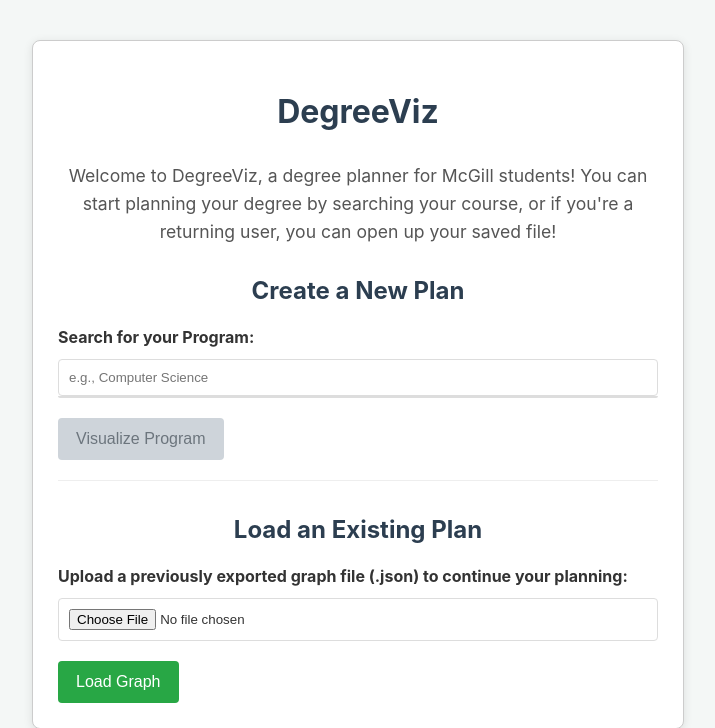
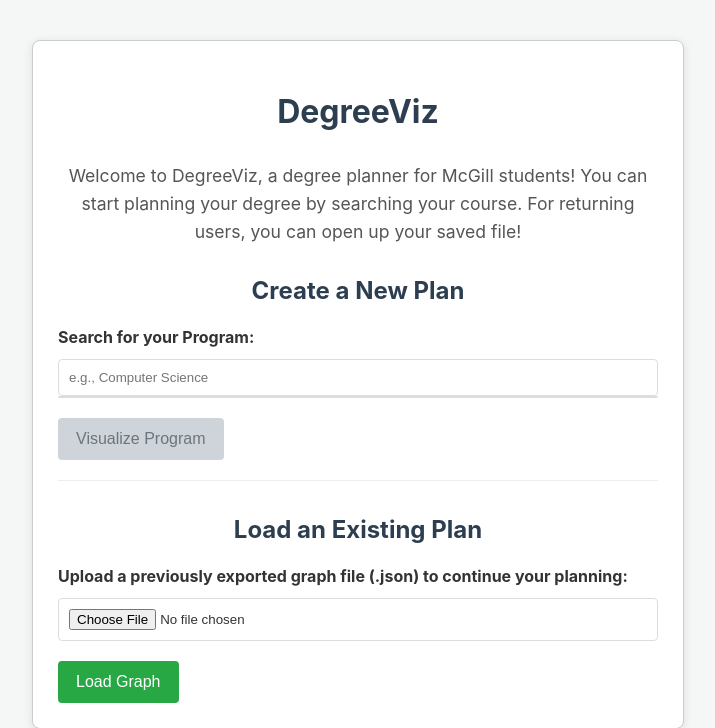
Before and after one commit to an-andrey/degreeViz, a Flask app: page / in a window 1280 px wide. Shown: the top 728 px of the page, without its empty margins (282-997 px from the left). Run offline with Flask 3, Linux system fonts and the light colour scheme; parts of the project's set-up code (start-up, migrations or seed data) failed here and were passed over; some libraries are stand-ins or nearby versions.

Commit message:
Landing page text modification

```diff
--- a/templates/scrape_form.html
+++ b/templates/scrape_form.html
@@ -194,8 +194,8 @@
         "
       >
         Welcome to DegreeViz, a degree planner for McGill students! You can
-        start planning your degree by searching your course, or if you're a
-        returning user, you can open up your saved file!
+        start planning your degree by searching your course. For returning
+        users, you can open up your saved file!
       </p>
 
       <div class="form-section">
```
